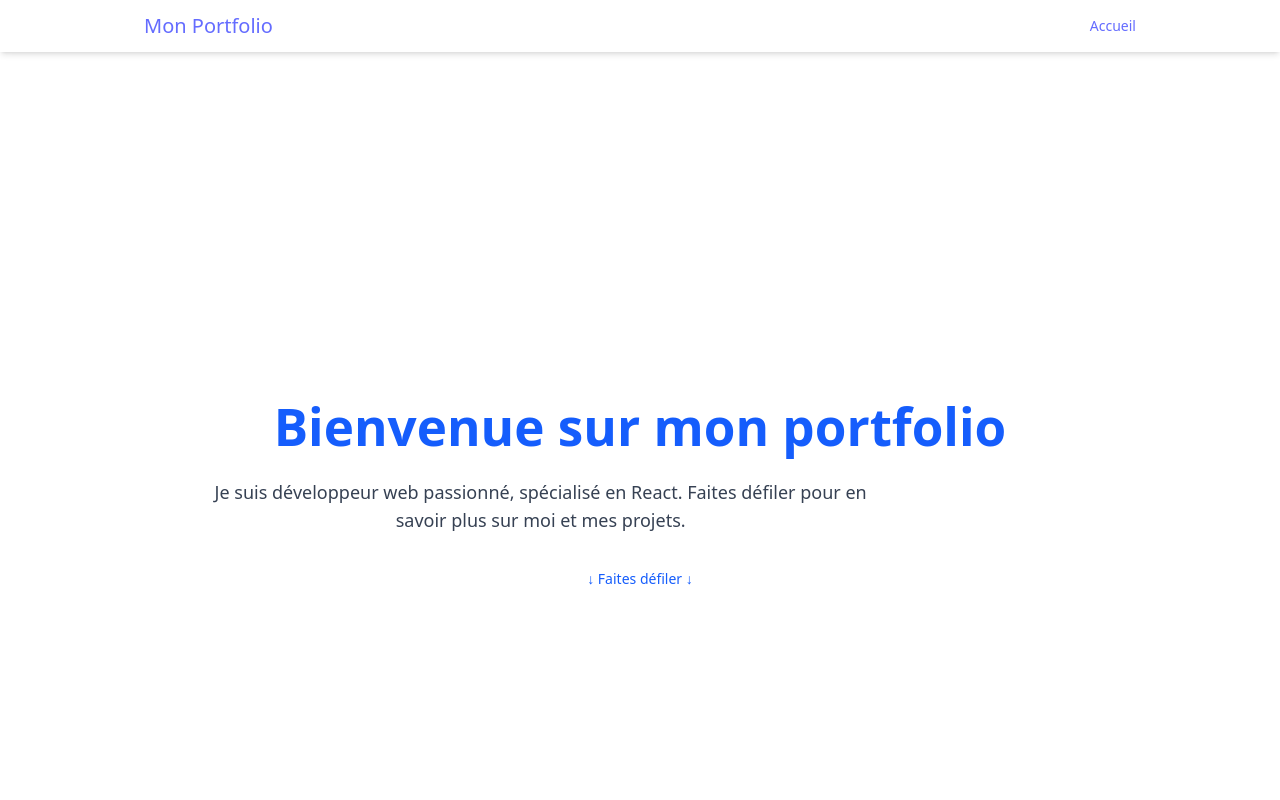
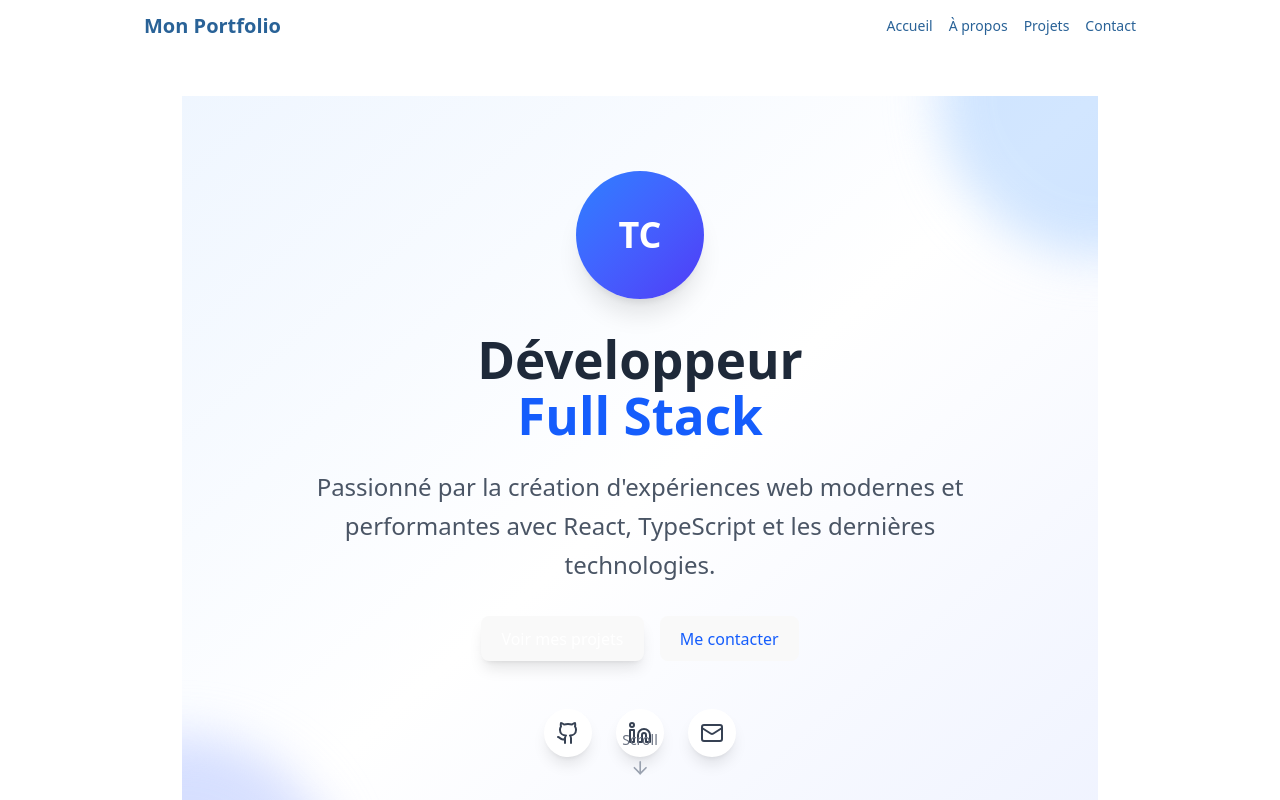
Before and after one commit to thoms-17/mon-portfolio, a React (Vite) app: page / in a window 1280 px wide. Shown: the top 800 px of the page. Built offline with nearby package versions, Linux system fonts and the light colour scheme.

Commit message:
NavBar Updates
Navbar terminé desktop & mobile. Responsive design & animation

```diff
--- a/package.json
+++ b/package.json
@@ -13,6 +13,7 @@
     "@tailwindcss/vite": "^4.1.10",
     "framer-motion": "^12.18.1",
     "keen-slider": "^6.8.6",
+    "lucide-react": "^0.517.0",
     "react": "^19.1.0",
     "react-dom": "^19.1.0",
     "react-router-dom": "^7.6.2"
--- a/src/components/Navbar.jsx
+++ b/src/components/Navbar.jsx
@@ -1,19 +1,125 @@
-import { Link } from "react-router-dom";
+import { useEffect, useRef, useState } from "react";
+import { Menu, X } from "lucide-react";
+import { AnimatePresence, motion } from "framer-motion";
 
 const Navbar = () => {
+  const [scrolled, setScrolled] = useState(false);
+  const [isOpen, setIsOpen] = useState(false);
+
+  const menuRef = useRef(null);
+  const buttonRef = useRef(null);
+
+  useEffect(() => {
+    const handleScroll = () => setScrolled(window.scrollY > 10);
+    window.addEventListener("scroll", handleScroll);
+    return () => window.removeEventListener("scroll", handleScroll);
+  }, []);
+
+  useEffect(() => {
+    const handleClickOutside = (e) => {
+      if (
+        isOpen &&
+        menuRef.current &&
+        !menuRef.current.contains(e.target) &&
+        buttonRef.current &&
+        !buttonRef.current.contains(e.target)
+      ) {
+        setIsOpen(false);
+      }
+    };
+    document.addEventListener("mousedown", handleClickOutside);
+    return () => document.removeEventListener("mousedown", handleClickOutside);
+  }, [isOpen]);
+
+  const links = [
+    { href: "top", label: "Accueil" },
+    { href: "#about", label: "À propos" },
+    { href: "#projects", label: "Projets" },
+    { href: "#contact", label: "Contact" },
+  ];
+
   return (
-    <nav className="fixed top-0 left-0 w-full bg-white shadow-md z-50">
-      <div className="max-w-5xl mx-auto px-4 py-3 flex justify-between items-center">
-        <Link to="/" className="text-xl font-bold text-blue-600">
-          Mon Portfolio
-        </Link>
-        <div className="space-x-4 text-sm font-medium">
-          <Link to="/" className="text-gray-700 hover:text-blue-600 transition">Accueil</Link>
+    <>
+      <nav
+        className={`fixed top-0 left-0 w-full z-50 transition-all duration-300 ${
+          scrolled ? "bg-white/20 backdrop-blur-md shadow-md" : "bg-transparent"
+        }`}
+      >
+        <div className="max-w-5xl mx-auto px-4 py-3 flex justify-between items-center">
+          {/* Logo */}
+          <a
+            onClick={() => window.scrollTo({ top: 0, behavior: "smooth" })}
+            className="text-xl font-bold text-[#296297] hover:text-blue-600 inline-block transform transition-transform duration-300 hover:scale-112 cursor-pointer"
+          >
+            Mon Portfolio
+          </a>
 
-          {/* À venir : <Link to="/projets" ... /> etc. */}
+          {/* Desktop Menu */}
+          <div className="hidden md:flex space-x-4 text-sm font-medium">
+            {links.map(({ href, label }) => (
+              <a
+                key={href}
+                href={href}
+                className="inline-block transform transition-transform duration-300 hover:scale-125 text-[#296297] hover:text-blue-600"
+              >
+                {label}
+              </a>
+            ))}
+          </div>
+
+          {/* Burger Button (Mobile) */}
+          <button
+            ref={buttonRef}
+            onClick={() => setIsOpen(!isOpen)}
+            className="md:hidden text-[#296297] hover:text-blue-600 focus:outline-none transition-transform duration-300"
+          >
+            <motion.div
+              initial={false}
+              animate={{ rotate: isOpen ? 180 : 0, scale: isOpen ? 1.1 : 1 }}
+              transition={{ duration: 0.3 }}
+            >
+              {isOpen ? <X size={28} /> : <Menu size={28} />}
+            </motion.div>
+          </button>
         </div>
-      </div>
-    </nav>
+      </nav>
+
+      {/* Mobile Side Menu */}
+      <AnimatePresence>
+        {isOpen && (
+          <motion.aside
+            ref={menuRef}
+            initial={{ x: "100%" }}
+            animate={{ x: 0 }}
+            exit={{ x: "100%" }}
+            transition={{ type: "tween", duration: 0.4 }}
+            className="fixed top-16 right-4 w-64 bg-white/70 backdrop-blur-lg shadow-xl rounded-xl p-6 flex flex-col space-y-4 z-40"
+          >
+            {/* Close button */}
+
+            {/* Menu items */}
+            <div className="w-full flex flex-col items-center space-y-4">
+              {links.map(({ href, label }) => (
+                <a
+                  key={href}
+                  href={href === "top" ? undefined : href}
+                  onClick={(e) => {
+                    setIsOpen(false);
+                    if (href === "top") {
+                      e.preventDefault();
+                      window.scrollTo({ top: 0, behavior: "smooth" });
+                    }
+                  }}
+                  className="text-lg text-[#296297] hover:text-blue-600 transition-transform transform hover:scale-110 cursor-pointer"
+                >
+                  {label}
+                </a>
+              ))}
+            </div>
+          </motion.aside>
+        )}
+      </AnimatePresence>
+    </>
   );
 };
 
--- a/src/data/projects.js
+++ b/src/data/projects.js
@@ -2,7 +2,7 @@ export const projects = [
   {
     id: 1,
     title: "Pokedex React",
-    image: "/images/pokedex.png", // à stocker dans public/images
+    image: "/images/pikachu.jpg", // à stocker dans public/images
     description: "Une application React connectée à l'API PokéAPI.",
     github: "https://github.com/tonpseudo/pokedex-react",
   },
--- a/src/index.css
+++ b/src/index.css
@@ -15,13 +15,17 @@
   -moz-osx-font-smoothing: grayscale;
 }
 
-a {
+/* a {
   font-weight: 500;
-  color: #646cff;
+  color: green;
   text-decoration: inherit;
 }
 a:hover {
   color: #535bf2;
+} */
+
+html {
+  scroll-behavior: smooth;
 }
 
 body {
--- a/src/sections/HeroSection.jsx
+++ b/src/sections/HeroSection.jsx
@@ -1,15 +1,109 @@
+import { motion } from "framer-motion";
+import { ArrowDown, Github, Linkedin, Mail } from "lucide-react";
+
 const HeroSection = () => {
   return (
-    <section className="min-h-screen flex flex-col justify-center">
-      <h1 className="text-5xl font-extrabold text-blue-600 mb-6">
-        Bienvenue sur mon portfolio
-      </h1>
-      <p className="text-gray-700 text-lg max-w-prose">
-        Je suis développeur web passionné, spécialisé en React. Faites défiler
-        pour en savoir plus sur moi et mes projets.
-      </p>
-      <div className="mt-10 animate-bounce text-blue-600 text-sm">
-        ↓ Faites défiler ↓
+    <section id="hero" className="min-h-screen bg-gradient-to-br from-blue-50 via-white to-indigo-50 flex items-center justify-center relative overflow-hidden">
+      {/* Background decoration */}
+      <div className="absolute inset-0 overflow-hidden">
+        <div className="absolute -top-40 -right-40 w-80 h-80 bg-blue-200 rounded-full mix-blend-multiply filter blur-xl opacity-70 animate-pulse"></div>
+        <div className="absolute -bottom-40 -left-40 w-80 h-80 bg-indigo-200 rounded-full mix-blend-multiply filter blur-xl opacity-70 animate-pulse delay-1000"></div>
+      </div>
+
+      <div className="container mx-auto px-4 text-center relative z-10">
+        <motion.div
+          initial={{ opacity: 0, y: 30 }}
+          animate={{ opacity: 1, y: 0 }}
+          transition={{ duration: 0.8, ease: "easeOut" }}
+          className="max-w-4xl mx-auto"
+        >
+          {/* Profile Image */}
+          <motion.div
+            initial={{ opacity: 0, scale: 0.8 }}
+            animate={{ opacity: 1, scale: 1 }}
+            transition={{ duration: 0.8, delay: 0.2 }}
+            className="w-32 h-32 mx-auto mb-8 relative"
+          >
+            <div className="w-full h-full bg-gradient-to-br from-blue-500 to-indigo-600 rounded-full flex items-center justify-center text-white text-4xl font-bold shadow-xl">
+              TC
+            </div>
+            <div className="absolute inset-0 bg-gradient-to-br from-blue-500 to-indigo-600 rounded-full animate-ping opacity-25"></div>
+          </motion.div>
+
+          {/* Main Title */}
+          <motion.h1
+            initial={{ opacity: 0, y: 20 }}
+            animate={{ opacity: 1, y: 0 }}
+            transition={{ duration: 0.8, delay: 0.4 }}
+            className="text-5xl md:text-7xl font-bold text-gray-800 mb-6"
+          >
+            Développeur
+            <span className="block text-blue-600">Full Stack</span>
+          </motion.h1>
+
+          {/* Subtitle */}
+          <motion.p
+            initial={{ opacity: 0, y: 20 }}
+            animate={{ opacity: 1, y: 0 }}
+            transition={{ duration: 0.8, delay: 0.6 }}
+            className="text-xl md:text-2xl text-gray-600 mb-8 max-w-2xl mx-auto leading-relaxed"
+          >
+            Passionné par la création d'expériences web modernes et performantes
+            avec React, TypeScript et les dernières technologies.
+          </motion.p>
+
+          {/* CTA Buttons */}
+          <motion.div
+            initial={{ opacity: 0, y: 20 }}
+            animate={{ opacity: 1, y: 0 }}
+            transition={{ duration: 0.8, delay: 0.8 }}
+            className="flex flex-col sm:flex-row gap-4 justify-center mb-12"
+          >
+            <button
+              onClick={() => document.getElementById('projects')?.scrollIntoView({ behavior: 'smooth' })}
+              className="px-8 py-4 bg-blue-600 text-white rounded-full font-semibold hover:bg-blue-700 transition-all duration-300 hover:scale-105 shadow-lg"
+            >
+              Voir mes projets
+            </button>
+            <button
+              onClick={() => document.getElementById('contact')?.scrollIntoView({ behavior: 'smooth' })}
+              className="px-8 py-4 border-2 border-blue-600 text-blue-600 rounded-full font-semibold hover:bg-blue-600 hover:text-white transition-all duration-300 hover:scale-105"
+            >
+              Me contacter
+            </button>
+          </motion.div>
+
+          {/* Social Links */}
+          <motion.div
+            initial={{ opacity: 0, y: 20 }}
+            animate={{ opacity: 1, y: 0 }}
+            transition={{ duration: 0.8, delay: 1 }}
+            className="flex justify-center gap-6 mb-16"
+          >
+            <a href="https://github.com" className="p-3 bg-white rounded-full shadow-lg hover:shadow-xl transition-all duration-300 hover:scale-110 text-gray-700 hover:text-blue-600">
+              <Github size={24} />
+            </a>
+            <a href="https://linkedin.com" className="p-3 bg-white rounded-full shadow-lg hover:shadow-xl transition-all duration-300 hover:scale-110 text-gray-700 hover:text-blue-600">
+              <Linkedin size={24} />
+            </a>
+            <a href="mailto:contact@example.com" className="p-3 bg-white rounded-full shadow-lg hover:shadow-xl transition-all duration-300 hover:scale-110 text-gray-700 hover:text-blue-600">
+              <Mail size={24} />
+            </a>
+          </motion.div>
+        </motion.div>
+
+        {/* Scroll Indicator */}
+        <motion.div
+          initial={{ opacity: 0 }}
+          animate={{ opacity: 1 }}
+          transition={{ duration: 0.8, delay: 1.2 }}
+          className="absolute bottom-8 left-1/2 transform -translate-x-1/2"
+        >
+          <div className="flex flex-col items-center gap-2 animate-bounce">
+            <span className="text-sm text-gray-500 font-medium">Scroll</span>
+            <ArrowDown className="w-5 h-5 text-gray-400" />
+          </div>
+        </motion.div>
       </div>
     </section>
   );
--- a/src/sections/ProjectsSection.jsx
+++ b/src/sections/ProjectsSection.jsx
@@ -40,7 +40,11 @@ const ProjectsSection = () => {
                 key={project.id}
                 className="keen-slider__slide flex justify-center"
               >
-                <ProjectCard {...project} />
+                <div className="p-2">
+                  {" "}
+                  {/* padding pour éviter le rognage du scale */}
+                  <ProjectCard {...project} />
+                </div>
               </div>
             ))}
           </div>
```
Also changed, not shown: src/components/ProjectCard.jsx (+9 -4 lines), 1 other file (tests, documents, lock files or other folders).
